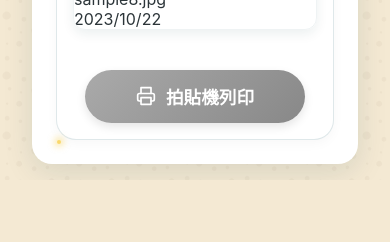
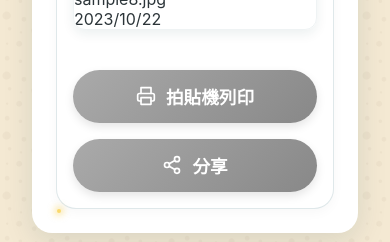
Before and after one commit to d-ben-b/HSH, a Vue app in the folder HSH/: page /gallery in a window 390 px wide. Shown: the part 1731-1973 px from the top of the page. Before the commit the page ends 1911 px from the top, so only its background shows below. Built offline with nearby package versions, Linux system fonts and the light colour scheme.

Commit message:
add share functionality to GalleryView with validation and success notification

```diff
--- a/HSH/src/views/GalleryView.vue
+++ b/HSH/src/views/GalleryView.vue
@@ -125,6 +125,24 @@ function printSelectedImages() {
 
   // 顯示 Toast 成功通知
   toastMessage.value = '照片已送至拍貼機列印！'
+  toastType.value = 'success'
+  showToast.value = true
+}
+
+function shareSelectedImages() {
+  if (selectedImages.value.length !== 4) {
+    errorMessage.value = '請選擇剛好 4 張照片！'
+    showSelectionError.value = true
+    setTimeout(() => {
+      showSelectionError.value = false
+    }, 3000)
+    return
+  }
+
+  console.log('分享照片：', selectedImages.value)
+
+  // 顯示 Toast 成功通知
+  toastMessage.value = '照片已成功分享！'
   toastType.value = 'success'
   showToast.value = true
 }
@@ -292,6 +310,32 @@ onMounted(() => {
             </svg>
             拍貼機列印
           </button>
+
+          <button
+            @click="shareSelectedImages"
+            class="share-button"
+            :class="{ enabled: canPrint }"
+            :disabled="!canPrint"
+          >
+            <svg
+              xmlns="http://www.w3.org/2000/svg"
+              width="20"
+              height="20"
+              viewBox="0 0 24 24"
+              fill="none"
+              stroke="currentColor"
+              stroke-width="2"
+              stroke-linecap="round"
+              stroke-linejoin="round"
+            >
+              <circle cx="18" cy="5" r="3"></circle>
+              <circle cx="6" cy="12" r="3"></circle>
+              <circle cx="18" cy="19" r="3"></circle>
+              <line x1="8.59" y1="13.51" x2="15.42" y2="17.49"></line>
+              <line x1="15.41" y1="6.51" x2="8.59" y2="10.49"></line>
+            </svg>
+            分享
+          </button>
         </div>
       </div>
     </div>
@@ -449,10 +493,12 @@ h1 {
 .print-controls {
   display: flex;
   justify-content: center;
+  gap: 20px; /* 增加按鈕之間的間距 */
   margin-top: 2.5rem;
 }
 
-.print-button {
+.print-button,
+.share-button {
   display: flex;
   align-items: center;
   justify-content: center;
@@ -465,24 +511,35 @@ h1 {
   font-weight: 600;
   cursor: not-allowed;
   transition: all 0.3s ease;
-  min-width: 220px;
+  min-width: 180px; /* 縮小按鈕寬度以適應兩個按鈕 */
   box-shadow: 0 4px 10px rgba(0, 0, 0, 0.1);
 }
 
-.print-button svg {
+.print-button svg,
+.share-button svg {
   margin-right: 10px;
 }
 
-.print-button.enabled {
+.print-button.enabled,
+.share-button.enabled {
   background: linear-gradient(135deg, var(--color-teal), var(--color-deep-teal));
   cursor: pointer;
   box-shadow: 0 6px 15px rgba(14, 58, 69, 0.25);
 }
 
-.print-button.enabled:hover {
+.print-button.enabled:hover,
+.share-button.enabled:hover {
   background: linear-gradient(135deg, var(--color-orange), #eb9470);
   transform: translateY(-3px);
   box-shadow: 0 8px 25px rgba(225, 123, 79, 0.35);
+}
+
+.share-button.enabled {
+  background: linear-gradient(135deg, var(--color-orange), #eb9470);
+}
+
+.share-button.enabled:hover {
+  background: linear-gradient(135deg, var(--color-teal), var(--color-deep-teal));
 }
 
 .error-message,
@@ -611,6 +668,18 @@ h1 {
   .gallery-container {
     padding: 1rem;
   }
+
+  .print-controls {
+    flex-direction: column;
+    align-items: center;
+    gap: 16px;
+  }
+
+  .print-button,
+  .share-button {
+    width: 100%;
+    max-width: 320px;
+  }
 }
 
 @media (max-width: 480px) {
```
Also changed, not shown: 1 other file (tests, documents, lock files or other folders).
